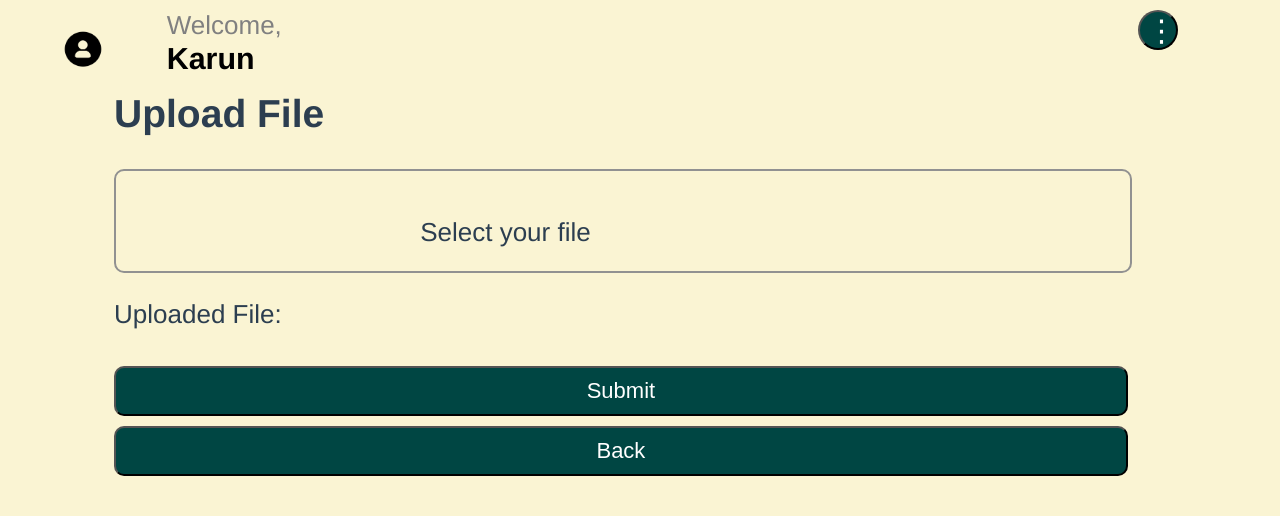
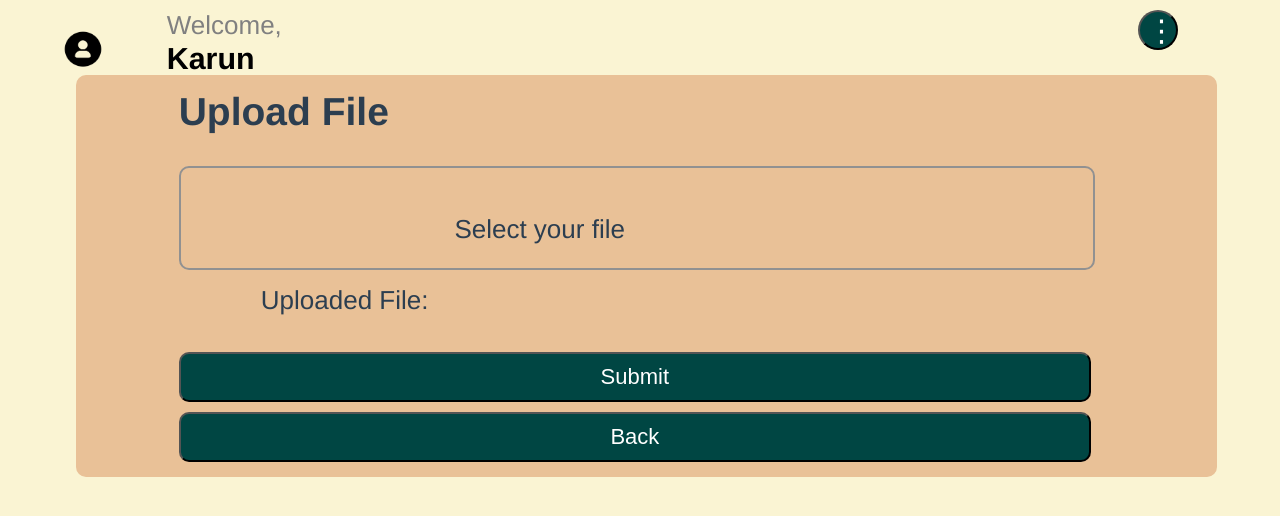
Before and after one commit to AlessioBraccini/SE2-Belotti-Braccini-Izzo, a Vue app in the folder IT/dream_frontend/dream_app/: page /agronomistHome/writeReport in a window 1280 px wide. Shown: the top 516 px of the page. Built offline with nearby package versions, Linux system fonts and the light colour scheme.

Commit message:
Add graphics details

```diff
--- a/IT/dream_frontend/dream_app/src/router/index.js
+++ b/IT/dream_frontend/dream_app/src/router/index.js
@@ -9,6 +9,7 @@ import HelpRequests from "@/views/Agronomist/HelpRequests";
 import DailyPlan from "@/views/Agronomist/DailyPlan";
 import WriteReport from "@/views/Agronomist/WriteReport";
 import FarmerHome from "@/views/Farmer/FarmerHome";
+import RankingView from "@/views/RankingView";
 
 const routes = [
     {
@@ -55,9 +56,12 @@ const routes = [
     {
         path: '/agronomistHome/writeReport',
         name: 'WriteReport',
-        // component: () => import('../views/About.vue')
         component: WriteReport
-
+    },
+    {
+        path: '/ranking',
+        name: 'RankPage',
+        component: RankingView
     },
 
 
--- a/IT/dream_frontend/dream_app/src/views/Agronomist/WriteReport.vue
+++ b/IT/dream_frontend/dream_app/src/views/Agronomist/WriteReport.vue
@@ -2,8 +2,8 @@
 
   <NavbarAgro :name="name" class="agroNav"/>
 
-  <div>
-    <h2 class="text">Upload File</h2>
+  <div class="background">
+    <h2 class="text1">Upload File</h2>
     <div class="fileInput">
       <p class="innerText">Select your file</p>
       <input type="file" @change="handleFileUpload( $event )" required />
@@ -15,10 +15,9 @@
     </div>
 
     <button @click="submitFile" class="submitBtn actionButton">Submit</button>
+
+    <button @click="back" class="actionButton backBtn">Back</button>
   </div>
-
-  <button @click="back" class="actionButton submitBtn">Back</button>
-
 </template>
 
 <script>
@@ -83,10 +82,27 @@ export default {
     position: relative;
   }
 
+  .background{
+    background-color: #E9C197;
+    position: relative;
+    border-radius: 10px;
+    width: 90%;
+    left: 6%;
+    height: auto;
+    top: 15px;
+  }
+
   .agroNav{
     position: relative;
     display: block;
     top: 0;
+  }
+
+  .text1{
+    position: relative;
+    left: 9%;
+    max-width: 80%;
+    margin-top: 15px;
   }
 
   .text{
@@ -119,4 +135,9 @@ export default {
     left: 9%;
   }
 
+  .backBtn{
+    left: 9%;
+    margin-bottom: 15px;
+  }
+
 </style>
--- /dev/null
+++ b/IT/dream_frontend/dream_app/src/views/RankingView.vue
@@ -0,0 +1,13 @@
+<template>
+rank
+</template>
+
+<script>
+export default {
+  name: "RankingView"
+}
+</script>
+
+<style scoped>
+
+</style>
```
Also changed, not shown: IT/dream_frontend/dream_app/src/components/HelloWorld.vue (deleted, +0 -61 lines).
